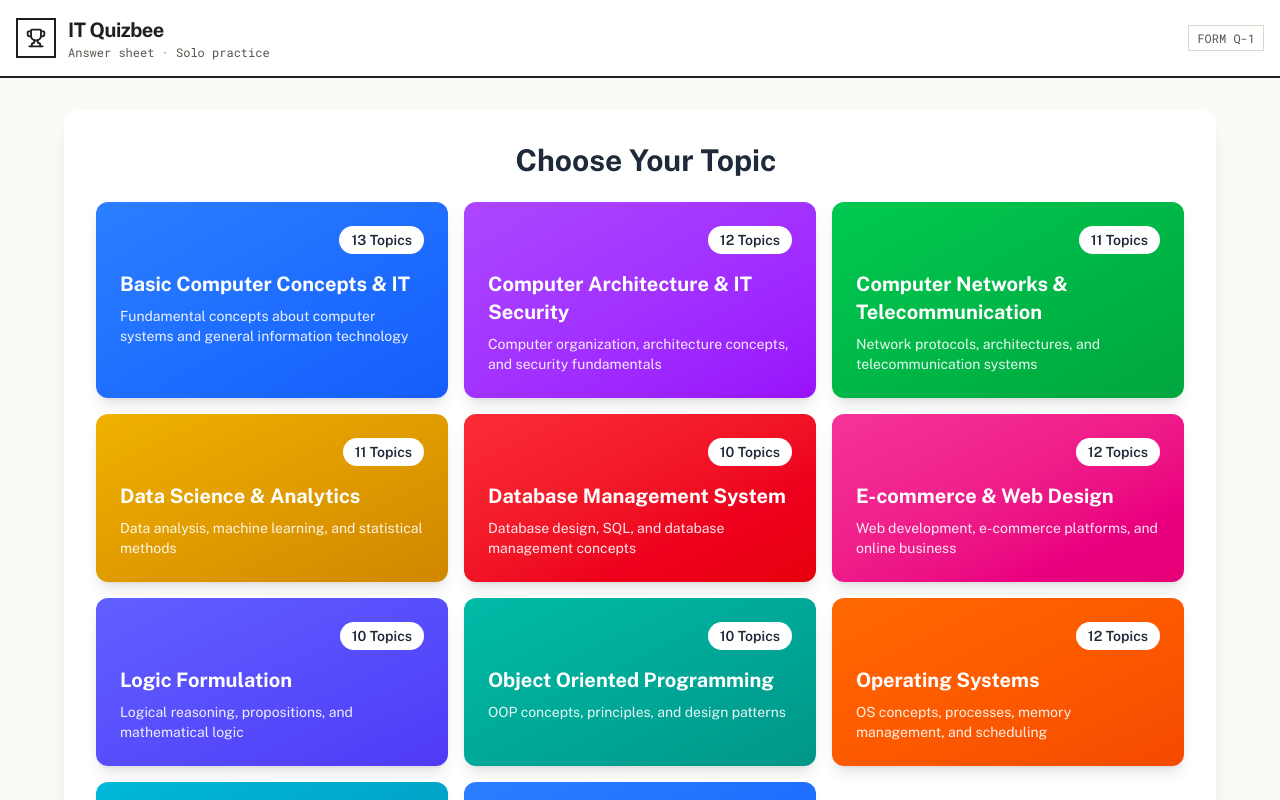
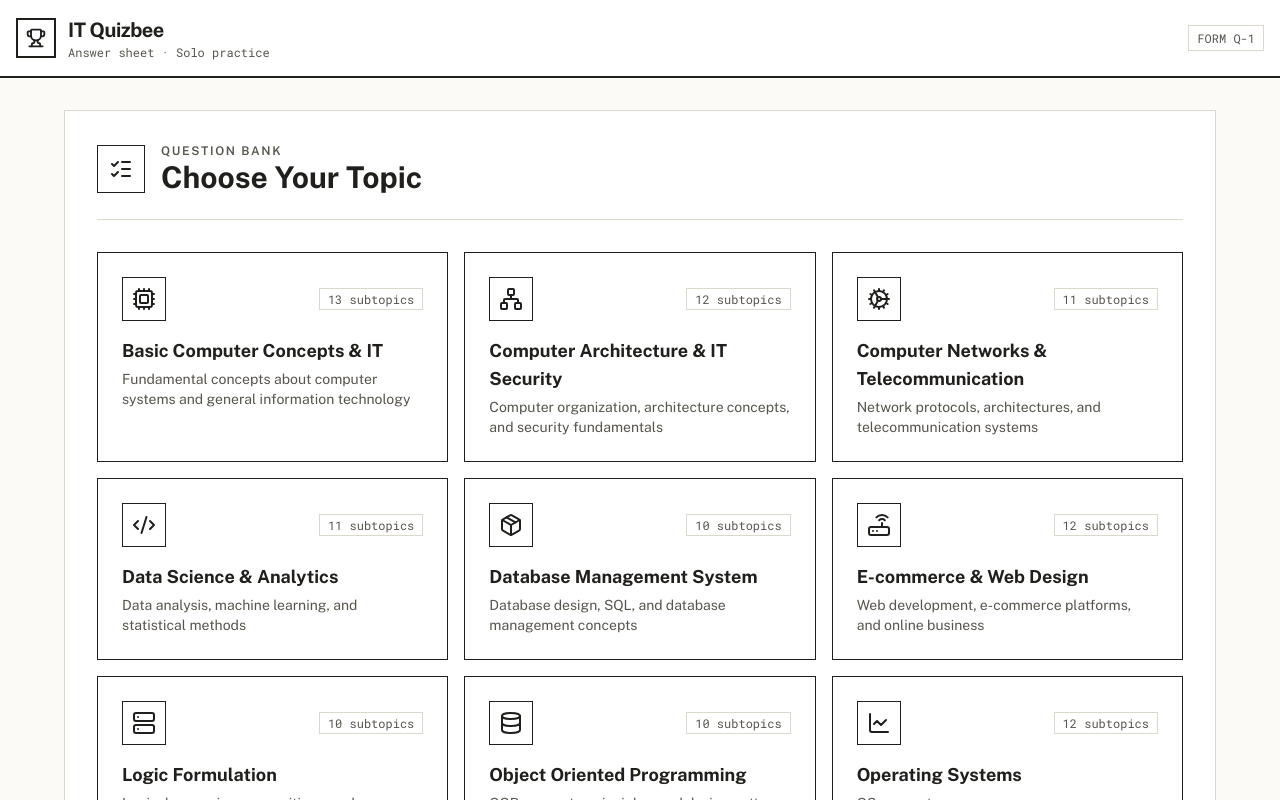
Before and after one commit to MACantara/IT-Quizbee, a Next.js app: page /topics in a window 1280 px wide. Shown: the top 800 px of the page. Built offline with nearby package versions, Linux system fonts and the light colour scheme.

Commit message:
refactor: restyle browse pages

```diff
--- a/src/app/page.tsx
+++ b/src/app/page.tsx
@@ -1,42 +1,41 @@
 import Link from 'next/link';
+import type { LucideIcon } from 'lucide-react';
+import {
+  BookOpen,
+  Check,
+  GraduationCap,
+  Lightbulb,
+  ListChecks,
+  Timer,
+  Trophy,
+  Zap,
+} from 'lucide-react';
 
-const FEATURES = [
-  { icon: 'bi-check-circle-fill text-blue-600', bg: 'bg-blue-50', title: '10 Topics', sub: 'Comprehensive coverage' },
-  { icon: 'bi-clock-fill text-green-600', bg: 'bg-green-50', title: 'Multiple Modes', sub: 'Practice your way' },
-  { icon: 'bi-trophy-fill text-purple-600', bg: 'bg-purple-50', title: 'Three Game Modes', sub: 'Elimination, Finals & Review' },
-  { icon: 'bi-lightbulb-fill text-pink-600', bg: 'bg-pink-50', title: 'Explanations', sub: 'Learn from answers' },
+const FEATURES: { icon: LucideIcon; title: string; sub: string }[] = [
+  { icon: ListChecks, title: '10 Topics', sub: 'Comprehensive coverage' },
+  { icon: Timer, title: 'Multiple Modes', sub: 'Practice your way' },
+  { icon: Trophy, title: 'Three Game Modes', sub: 'Elimination, Finals & Review' },
+  { icon: Lightbulb, title: 'Explanations', sub: 'Learn from answers' },
 ];
 
-const MODES = [
+const MODES: { href: string; icon: LucideIcon; title: string; items: string[]; cta: string }[] = [
   {
     href: '/quiz/elimination',
-    border: 'border-blue-500',
-    bg: 'from-blue-50 to-blue-100',
-    icon: 'bi-lightning-charge-fill text-blue-600',
-    check: 'text-blue-600',
-    btn: 'bg-blue-600',
+    icon: Zap,
     title: 'Elimination',
     items: ['100 random questions', 'From all 10 topics', '60 minutes total'],
     cta: 'Start Elimination',
   },
   {
     href: '/quiz/finals',
-    border: 'border-purple-500',
-    bg: 'from-purple-50 to-purple-100',
-    icon: 'bi-trophy-fill text-purple-600',
-    check: 'text-purple-600',
-    btn: 'bg-purple-600',
+    icon: Trophy,
     title: 'Finals',
     items: ['30 identification questions', 'Easy, Average, Difficult', 'Timed questions'],
     cta: 'Start Finals',
   },
   {
     href: '/topics',
-    border: 'border-green-500',
-    bg: 'from-green-50 to-green-100',
-    icon: 'bi-book-fill text-green-600',
-    check: 'text-green-600',
-    btn: 'bg-green-600',
+    icon: BookOpen,
     title: 'Review',
     items: ['Choose any topic', 'Select subtopics', 'Practice at your pace'],
     cta: 'Start Review',
@@ -47,49 +46,54 @@ export default function Home() {
   return (
     <main className="container mx-auto px-4 py-8 flex-grow">
       <div className="max-w-6xl mx-auto">
-        <div className="bg-white rounded-2xl shadow-xl p-8 mb-8 animate-fade-in">
-          <div className="text-center mb-8">
-            <i className="bi bi-mortarboard-fill text-6xl text-purple-600 mb-4" />
-            <h2 className="text-4xl font-bold text-gray-800 mb-4">Welcome to IT Quizbee!</h2>
-            <p className="text-lg text-gray-600">Test your knowledge across 10 essential IT topics</p>
+        <div className="sheet p-6 sm:p-8 animate-fade-in">
+          <div className="mb-8 flex items-center justify-between gap-4 border-b border-line pb-6">
+            <div className="flex h-14 w-14 shrink-0 items-center justify-center border border-ink">
+              <GraduationCap className="h-8 w-8 text-ink" aria-hidden />
+            </div>
+            <span className="num border border-line px-2 py-0.5 text-xs tracking-[0.14em] text-ink-soft">
+              FORM Q-1 · REVIEW EDITION
+            </span>
           </div>
 
-          <div className="grid grid-cols-1 md:grid-cols-2 gap-4 mb-8">
+          <h2 className="text-3xl sm:text-4xl font-bold text-ink mb-2">Welcome to IT Quizbee!</h2>
+          <p className="text-lg text-ink-soft mb-8">Test your knowledge across 10 essential IT topics</p>
+
+          <div className="sheet divide-y divide-line mb-10">
             {FEATURES.map((f) => (
-              <div key={f.title} className={`flex items-center gap-3 p-4 ${f.bg} rounded-lg`}>
-                <i className={`bi ${f.icon} text-3xl`} />
+              <div key={f.title} className="flex items-center gap-4 px-4 py-4 sm:px-5">
+                <div className="flex h-10 w-10 shrink-0 items-center justify-center border border-ink">
+                  <f.icon className="h-5 w-5 text-ink" aria-hidden />
+                </div>
                 <div>
-                  <h3 className="font-semibold text-gray-800">{f.title}</h3>
-                  <p className="text-sm text-gray-600">{f.sub}</p>
+                  <h3 className="font-semibold text-ink">{f.title}</h3>
+                  <p className="text-sm text-ink-soft">{f.sub}</p>
                 </div>
               </div>
             ))}
           </div>
 
-          <h3 className="text-2xl font-bold text-gray-800 mb-4 text-center">Choose Your Mode</h3>
+          <h3 className="field-label mb-4">Choose Your Mode</h3>
 
-          <div className="grid grid-cols-1 md:grid-cols-3 gap-6">
-            {MODES.map((m) => (
+          <div className="grid grid-cols-1 md:grid-cols-3 gap-4">
+            {MODES.map((m, i) => (
               <Link
                 key={m.title}
                 href={m.href}
-                className={`border-4 ${m.border} rounded-xl p-6 cursor-pointer hover:shadow-xl transition transform hover:scale-105 bg-gradient-to-br ${m.bg} block`}
+                className="block border border-ink bg-white p-6 transition-colors hover:border-pencil"
               >
-                <div className="text-center mb-4">
-                  <i className={`bi ${m.icon} text-6xl mb-3`} />
-                  <h3 className="text-2xl font-bold text-gray-800">{m.title}</h3>
-                </div>
-                <ul className="space-y-2 text-gray-700 mb-4 text-sm">
+                <div className="num mb-4 text-xs tracking-[0.2em] text-ink-soft">{i + 1}</div>
+                <m.icon className="h-6 w-6 text-ink mb-2" aria-hidden />
+                <h3 className="text-xl font-bold text-ink mb-4">{m.title}</h3>
+                <ul className="mb-6 text-sm text-ink-soft">
                   {m.items.map((item) => (
-                    <li key={item} className="flex items-center gap-2">
-                      <i className={`bi bi-check-circle-fill ${m.check}`} />
+                    <li key={item} className="flex items-center gap-2 border-t border-line py-2">
+                      <Check className="h-4 w-4 shrink-0 text-pass" aria-hidden />
                       <span>{item}</span>
                     </li>
                   ))}
                 </ul>
-                <div className={`w-full py-3 ${m.btn} text-white rounded-lg font-semibold text-center`}>
-                  {m.cta}
-                </div>
+                <div className="btn btn-pencil w-full">{m.cta}</div>
               </Link>
             ))}
           </div>
--- a/src/app/topics/[topic]/page.tsx
+++ b/src/app/topics/[topic]/page.tsx
@@ -1,15 +1,8 @@
 import Link from 'next/link';
 import { notFound } from 'next/navigation';
 import { Suspense } from 'react';
+import { ArrowLeft, CircleArrowRight } from 'lucide-react';
 import { getTopic } from '@/lib/questions';
-
-const COLORS = [
-  'border-blue-500 hover:bg-blue-50', 'border-purple-500 hover:bg-purple-50',
-  'border-green-500 hover:bg-green-50', 'border-yellow-500 hover:bg-yellow-50',
-  'border-red-500 hover:bg-red-50', 'border-pink-500 hover:bg-pink-50',
-  'border-indigo-500 hover:bg-indigo-50', 'border-teal-500 hover:bg-teal-50',
-  'border-orange-500 hover:bg-orange-50', 'border-cyan-500 hover:bg-cyan-50',
-];
 
 export default function SubtopicsPage({ params }: { params: Promise<{ topic: string }> }) {
   return (
@@ -35,29 +28,31 @@ async function Subtopics({ params }: { params: Promise<{ topic: string }> }) {
   return (
     <main className="container mx-auto px-4 py-8 flex-grow">
       <div className="max-w-6xl mx-auto animate-fade-in">
-        <div className="bg-white rounded-2xl shadow-xl p-8">
+        <div className="sheet p-6 sm:p-8">
           <div className="mb-6">
             <Link
               href="/topics"
-              className="text-blue-600 hover:text-blue-800 font-semibold mb-4 inline-block"
+              className="mb-4 inline-flex items-center gap-1.5 font-semibold text-pencil"
             >
-              <i className="bi bi-arrow-left mr-2" />Back to Topics
+              <ArrowLeft className="h-4 w-4" aria-hidden />Back to Topics
             </Link>
-            <h2 className="text-3xl font-bold text-gray-800 mb-2">{topicTitle}</h2>
-            <p className="text-gray-600">Select a subtopic to start reviewing</p>
+            <h2 className="text-3xl font-bold text-ink mb-2">{topicTitle}</h2>
+            <p className="text-ink-soft">Select a subtopic to start reviewing</p>
           </div>
-          <div className="grid grid-cols-1 md:grid-cols-2 gap-4">
-            {subtopics.map((st, i) => (
+          <div className="sheet divide-y divide-line">
+            {subtopics.map((st) => (
               <Link
                 key={st.id}
                 href={`/mode-selection?topic=${topic}&subtopic=${st.id}`}
-                className={`border-l-4 ${COLORS[i % COLORS.length]} p-4 rounded-lg shadow cursor-pointer transform hover:scale-102 transition duration-200 bg-white block`}
+                className="flex items-center justify-between gap-4 px-5 py-4 transition-colors hover:bg-pencil-wash"
               >
-                <h3 className="text-lg font-bold text-gray-800 mb-2">{st.name}</h3>
-                <p className="text-sm text-gray-600 mb-3">{st.description || ''}</p>
-                <div className="flex items-center justify-between">
-                  <span className="text-sm font-semibold text-gray-500">10 Questions per mode</span>
-                  <i className="bi bi-arrow-right-circle text-xl text-gray-400" />
+                <div>
+                  <h3 className="font-semibold text-ink">{st.name}</h3>
+                  <p className="text-sm text-ink-soft">{st.description || ''}</p>
+                </div>
+                <div className="flex shrink-0 items-center gap-3">
+                  <span className="num text-xs text-ink-soft">10 questions per mode</span>
+                  <CircleArrowRight className="h-5 w-5 text-pencil" aria-hidden />
                 </div>
               </Link>
             ))}
--- a/src/app/topics/page.tsx
+++ b/src/app/topics/page.tsx
@@ -1,18 +1,25 @@
 import Link from 'next/link';
 import type { Metadata } from 'next';
+import type { LucideIcon } from 'lucide-react';
+import {
+  ChartLine,
+  Cog,
+  CodeXml,
+  Cpu,
+  Database,
+  ListChecks,
+  Network,
+  Package,
+  Router,
+  Server,
+  ShoppingCart,
+} from 'lucide-react';
 import { getTopics } from '@/lib/questions';
 
 export const metadata: Metadata = { title: 'Select Topic' };
 
-const ICONS = [
-  'bi-cpu-fill', 'bi-diagram-3-fill', 'bi-gear-fill', 'bi-code-slash', 'bi-box-seam',
-  'bi-router-fill', 'bi-hdd-rack-fill', 'bi-database-fill', 'bi-graph-up', 'bi-cart-fill',
-];
-const COLORS = [
-  'from-blue-500 to-blue-600', 'from-purple-500 to-purple-600', 'from-green-500 to-green-600',
-  'from-yellow-500 to-yellow-600', 'from-red-500 to-red-600', 'from-pink-500 to-pink-600',
-  'from-indigo-500 to-indigo-600', 'from-teal-500 to-teal-600', 'from-orange-500 to-orange-600',
-  'from-cyan-500 to-cyan-600',
+const ICONS: LucideIcon[] = [
+  Cpu, Network, Cog, CodeXml, Package, Router, Server, Database, ChartLine, ShoppingCart,
 ];
 
 export default async function TopicsPage() {
@@ -21,29 +28,40 @@ export default async function TopicsPage() {
   return (
     <main className="container mx-auto px-4 py-8 flex-grow">
       <div className="max-w-6xl mx-auto animate-fade-in">
-        <div className="bg-white rounded-2xl shadow-xl p-8">
-          <h2 className="text-3xl font-bold text-gray-800 mb-6 text-center">
-            <i className="bi bi-list-ul mr-3" />Choose Your Topic
-          </h2>
+        <div className="sheet p-6 sm:p-8">
+          <div className="mb-8 flex items-center gap-4 border-b border-line pb-6">
+            <div className="flex h-12 w-12 shrink-0 items-center justify-center border border-ink">
+              <ListChecks className="h-6 w-6 text-ink" aria-hidden />
+            </div>
+            <div>
+              <p className="field-label mb-0">Question Bank</p>
+              <h2 className="text-2xl sm:text-3xl font-bold text-ink">Choose Your Topic</h2>
+            </div>
+          </div>
           <div className="grid grid-cols-1 md:grid-cols-2 lg:grid-cols-3 gap-4">
-            {topics.map((topic, i) => (
+            {topics.map((topic, i) => {
+              const Icon = ICONS[i % ICONS.length];
+              return (
                 <Link
                   key={topic.topic_id}
                   href={`/topics/${topic.topic_id}`}
-                className={`bg-gradient-to-br ${COLORS[i % COLORS.length]} p-6 rounded-xl shadow-lg cursor-pointer transform hover:scale-105 transition duration-300 text-white`}
+                  className="block border border-ink bg-white p-5 sm:p-6 transition-colors hover:border-pencil"
                 >
-                <div className="flex items-center justify-between mb-4">
-                  <i className={`bi ${ICONS[i % ICONS.length]} text-4xl`} />
-                  <span className="bg-white text-gray-800 px-3 py-1 rounded-full text-sm font-semibold">
-                    {topic.subtopics?.length ?? 0} Topics
+                  <div className="mb-4 flex items-center justify-between gap-3">
+                    <div className="flex h-11 w-11 shrink-0 items-center justify-center border border-ink">
+                      <Icon className="h-6 w-6 text-ink" aria-hidden />
+                    </div>
+                    <span className="num border border-line px-2 py-0.5 text-xs text-ink-soft">
+                      {topic.subtopics?.length ?? 0} subtopics
                     </span>
                   </div>
-                <h3 className="text-xl font-bold mb-2">{topic.topic_name}</h3>
-                <p className="text-sm opacity-90">
+                  <h3 className="text-lg font-bold text-ink mb-1">{topic.topic_name}</h3>
+                  <p className="text-sm text-ink-soft">
                     {topic.description || 'Click to view subtopics'}
                   </p>
                 </Link>
-            ))}
+              );
+            })}
           </div>
         </div>
       </div>
```
Also changed, not shown: src/app/mode-selection/page.tsx (+29 -31 lines). Lines whose indentation alone changed are shown as unchanged.
